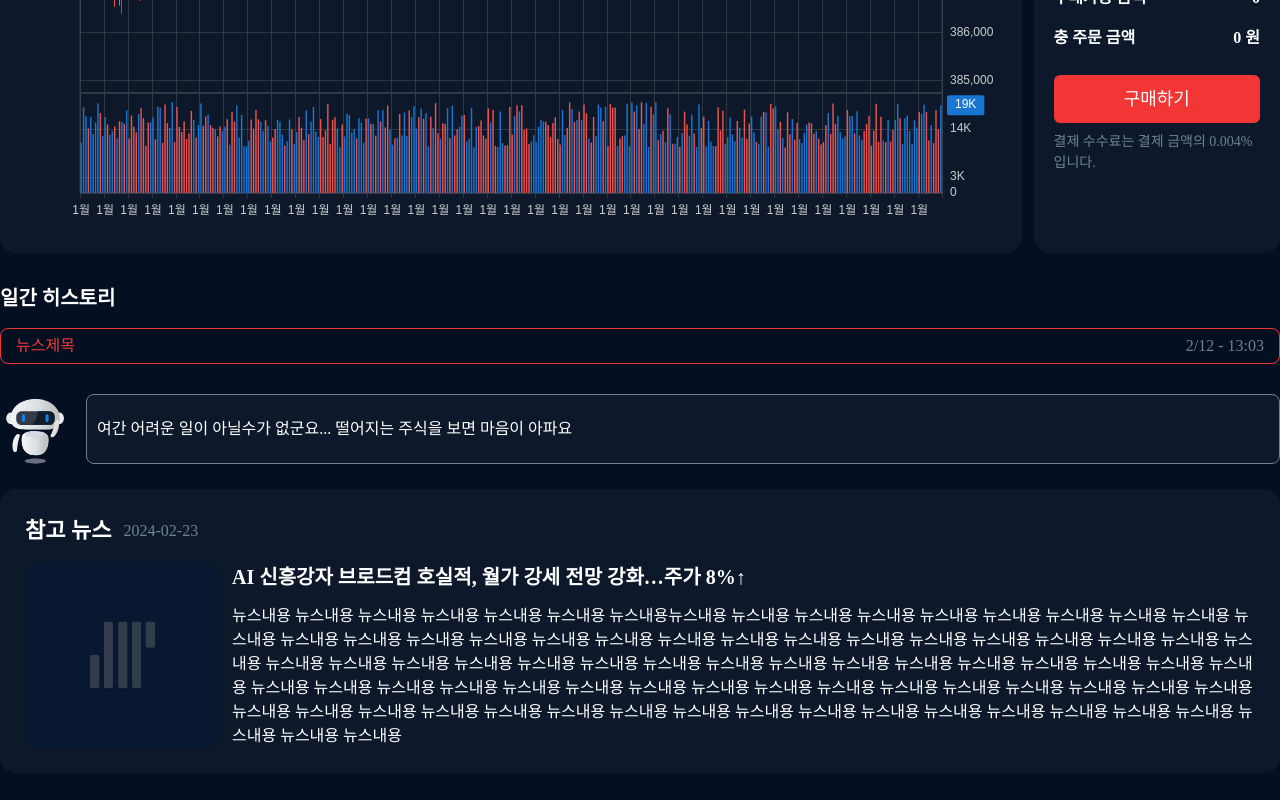
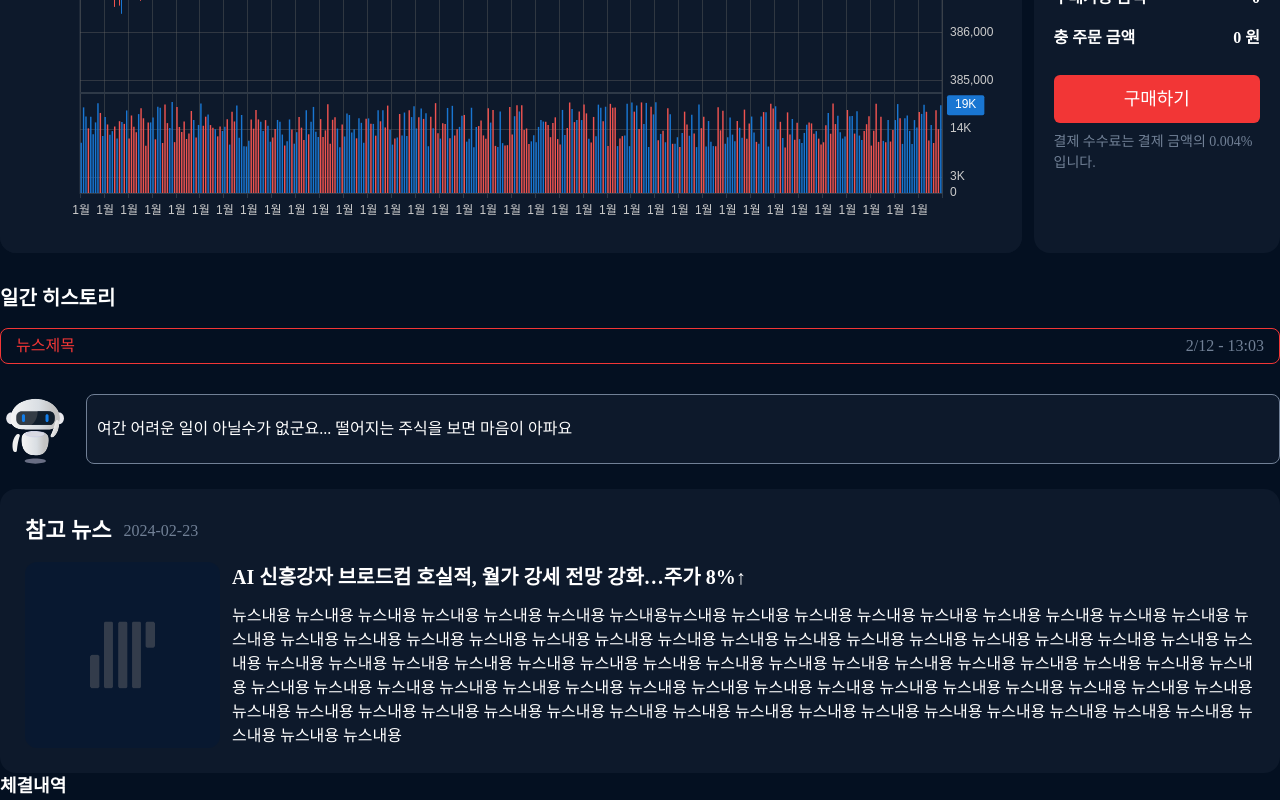
Before and after one commit to stitchzzang/BDL_PJT, a React (Vite) app: page /simulated-education in a window 1280 px wide. Shown: the part 800-1600 px from the top of the page. Before the commit the page ends 1573 px from the top, so only its background shows below. Built offline with nearby package versions, Linux system fonts and the light colour scheme; a web font is replaced by a local one.

Commit message:
feat:체결내역 컴포넌트 추가

```diff
--- a/src/components/stock-tutorial/stock-tutorial-conclusion.tsx
+++ b/src/components/stock-tutorial/stock-tutorial-conclusion.tsx
@@ -1,6 +1,9 @@
 export const StockTutorialConclusion = () => {
   return (
     <div>
+      <div className="flex items-center gap-3">
+        <h1 className="text-[18px] font-bold">체결내역</h1>
+      </div>
       <div></div>
     </div>
   );
--- a/src/routes/pages/SimulatedEducationPage.tsx
+++ b/src/routes/pages/SimulatedEducationPage.tsx
@@ -1,6 +1,7 @@
 import { DayHistory } from '@/components/stock-tutorial/day-history';
 import { StockProgress } from '@/components/stock-tutorial/stock-progress';
 import { StockTutorialComment } from '@/components/stock-tutorial/stock-tutorial-comment';
+import { StockTutorialConclusion } from '@/components/stock-tutorial/stock-tutorial-conclusion';
 import { StockTutorialInfo } from '@/components/stock-tutorial/stock-tutorial-info';
 import { StockTutorialMoneyInfo } from '@/components/stock-tutorial/stock-tutorial-money-info';
 import { StockTutorialNews } from '@/components/stock-tutorial/stock-tutorial-news';
@@ -47,7 +48,12 @@ export const SimulatedEducationPage = () => {
         <StockTutorialComment />
       </div>
       <div>
-        <StockTutorialNews />
+        <div>
+          <StockTutorialNews />
+        </div>
+        <div>
+          <StockTutorialConclusion />
+        </div>
       </div>
     </div>
   );
```
